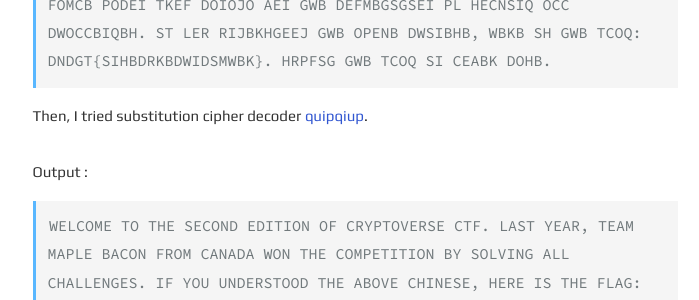
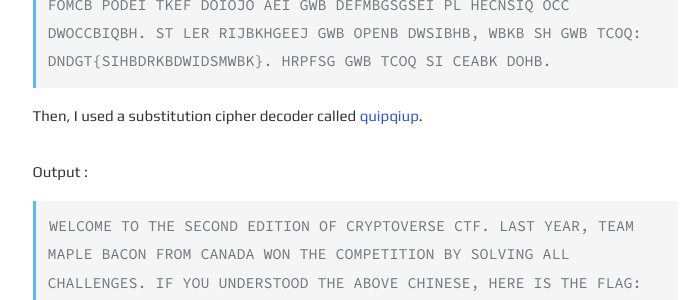
Before and after one commit to Th3M4r10/th3m4r10.github.io, a Jekyll site: the page built from _posts/2023-05-8-cvCTF.md, in a window 1280 px wide and 900 px high, scrolled down 3139 px. Shown: the part 153-453 px from the top of the window, without its empty margins (285-984 px from the left). Built offline with Jekyll 4.4.1, drawn with Linux system fonts in a browser that asks for light colours; some of the changed text lies outside the part shown.

Commit message:
cryptoverseCTF 2023 writeup added

```diff
--- a/_posts/2023-05-8-cvCTF.md
+++ b/_posts/2023-05-8-cvCTF.md
@@ -75,7 +75,7 @@ Here is the actual output:
     m4r10@ARLinux:~/Desktop/CyberSec/CTF/cvCTF/crypto/warmup3$ python3 temp.py
     ABCDEFB GE GWB HBDEIJ BJSGSEI ET DKLMGENBKHB DGT. COHG LBOK, GBOF FOMCB PODEI TKEF DOIOJO AEI GWB DEFMBGSGSEI PL HECNSIQ OCC DWOCCBIQBH. ST LER RIJBKHGEEJ GWB OPENB DWSIBHB, WBKB SH GWB TCOQ: DNDGT{SIHBDRKBDWIDSMWBK}. HRPFSG GWB TCOQ SI CEABK DOHB.
 
-Then, I tried substitution cipher decoder <a href="https://quipqiup.com" target="_blank">quipqiup</a>.
+Then, I used a substitution cipher decoder called <a href="https://quipqiup.com" target="_blank">quipqiup</a>.
 
 Output :
 
```
Also changed, not shown: other parts of _posts/2023-05-8-cvCTF.md (+1 -1 lines).
